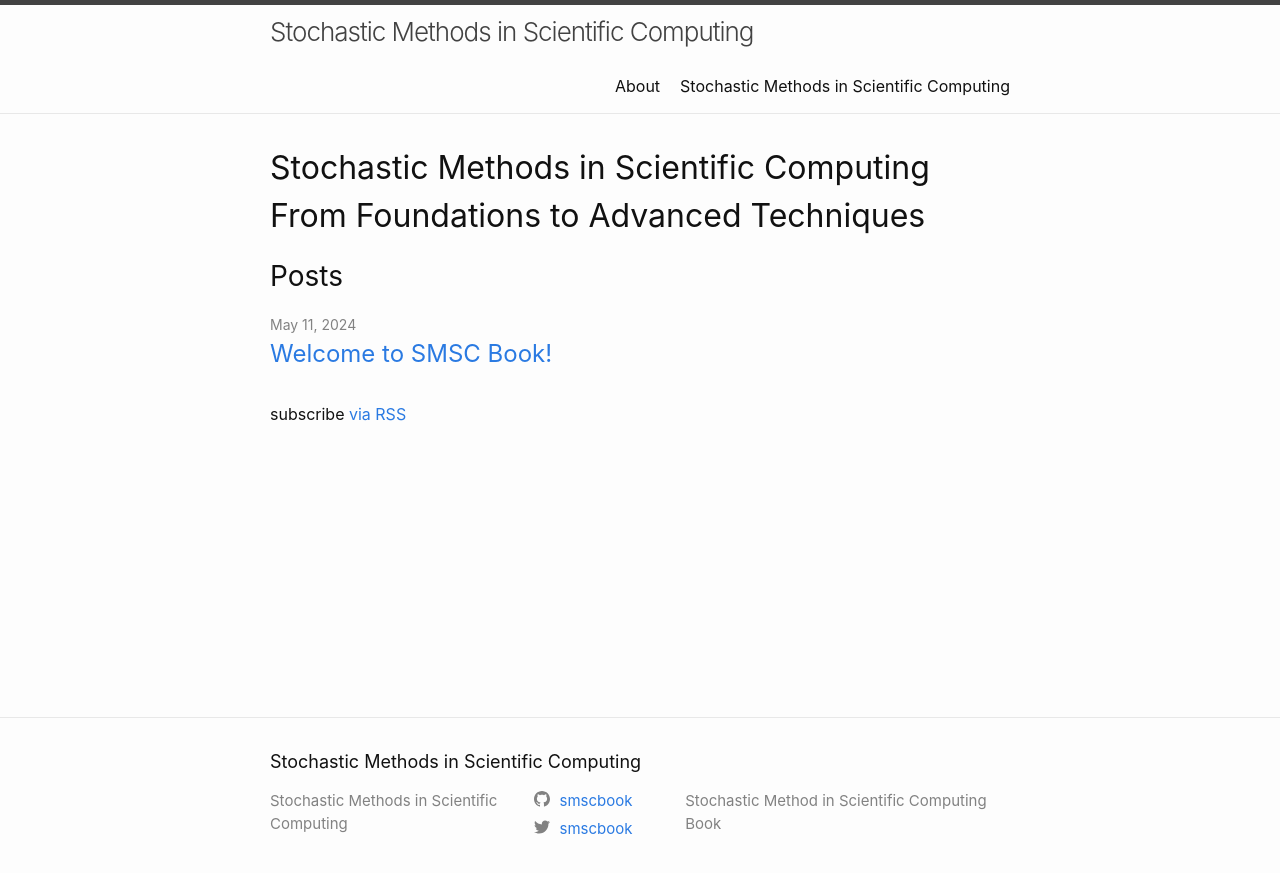
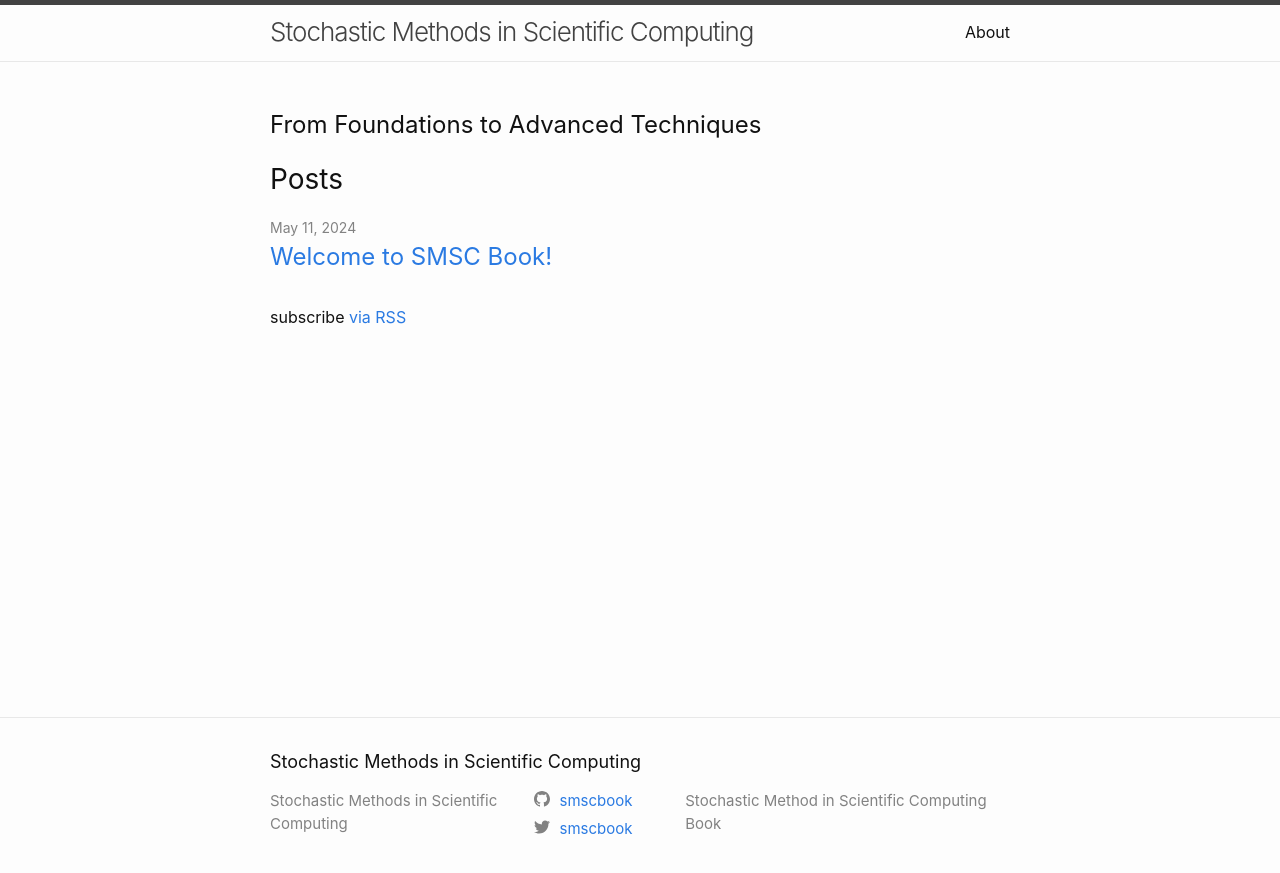
Before and after one commit to smscbook/smscbook.github.io, a Jekyll site: the page built from index.markdown, in a window 1280 px wide. Shown: the top 873 px of the page. Built offline with Jekyll 4.4.1, drawn with Linux system fonts in a browser that asks for light colours.

Commit message:
Bugfix festival still ongoing.

```diff
--- a/_layouts/home.html
+++ b/_layouts/home.html
@@ -4,10 +4,13 @@ layout: default
 
 <div class="home">
   {%- if page.title -%}
-    <h0 class="page-heading">{{ page.title }}</h0>
+    <h1 class="page-heading">{{ page.title }}</h1>
+  {%- endif -%}
+  {%- if page.atitle -%}
+    <h1 class="page-heading">{{ page.title }}</h1>
   {%- endif -%}
   {%- if page.subtitle -%}
-    <h1 class="page-subheading">{{ page.subtitle }}</h1>
+    <h2 class="page-subheading">{{ page.subtitle }}</h2>
   {%- endif -%}
 
   {{ content }}
--- a/index.markdown
+++ b/index.markdown
@@ -3,6 +3,6 @@
 # To modify the layout, see https://jekyllrb.com/docs/themes/#overriding-theme-defaults
 
 layout: home
-title: Stochastic Methods in Scientific Computing
+atitle: Stochastic Methods in Scientific Computing
 subtitle: From Foundations to Advanced Techniques
 ---
```
